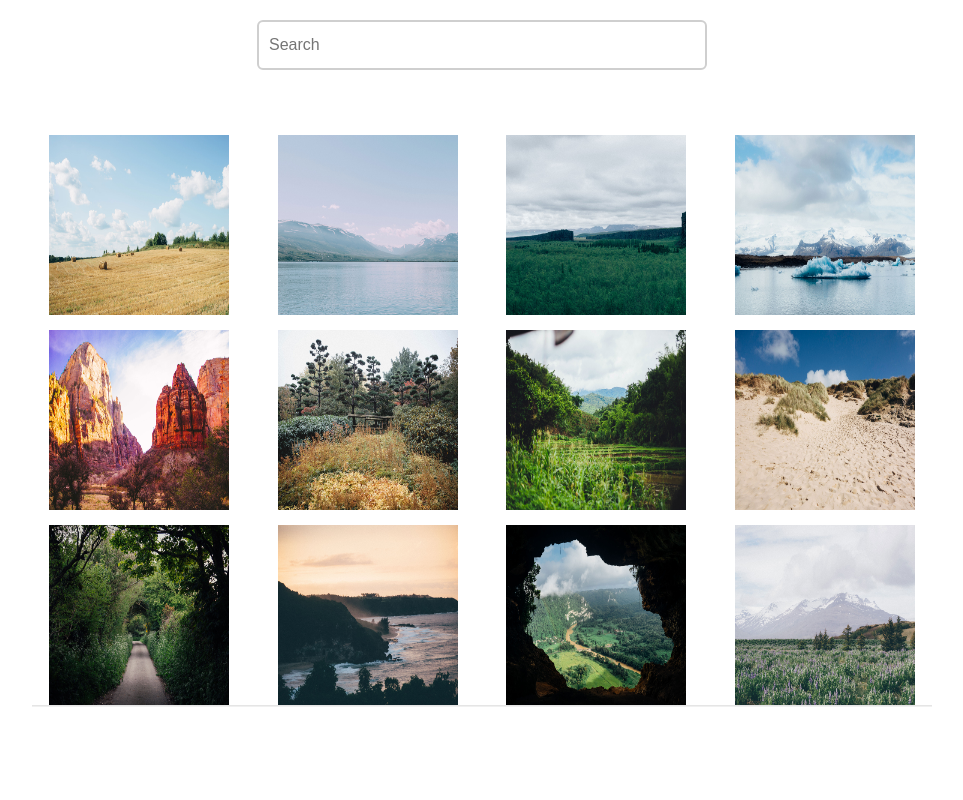
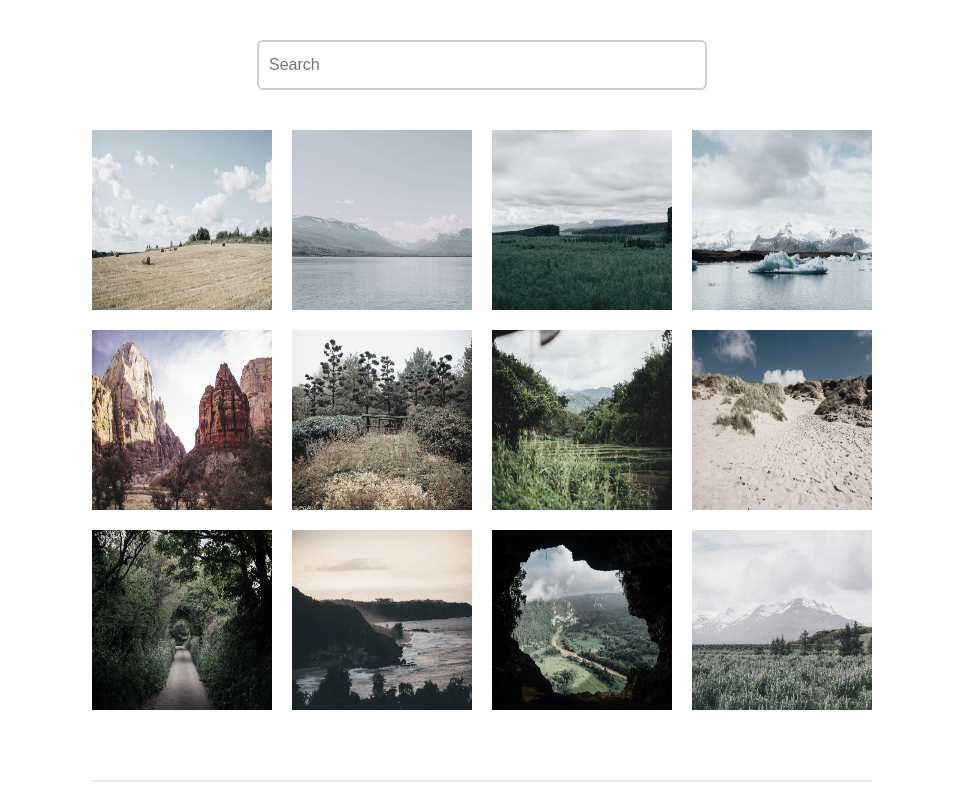
Before and after one commit to kristenwood123/interactive-photo-gallery-TTH, a plain HTML site: page index.html in a window 1280 px wide. Shown: the whole page, without its empty margins (158-1121 px from the left). Drawn offline with Linux system fonts and the light colour scheme.

Commit message:
styled transitions on imgs

```diff
--- a/styles.css
+++ b/styles.css
@@ -7,8 +7,8 @@
 .input-container {
   display: flex;
   justify-content: center;
-  padding-top: 20px;
-  padding-bottom: 20px;
+  padding-top: 40px;
+  padding-bottom: 40px;
 }
 
 input {
@@ -25,16 +25,25 @@ input::placeholder {
 
 .grid {
   box-shadow: 0 0.1em 0 0 rgba(0, 0, 0, 0.1);
-  margin: 45px auto;
+  margin: 0 auto;
   display: grid;
-  max-width: 900px;
+  max-width: 780px;
   grid-template-columns: repeat(auto-fit, minmax(180px, 1fr));
-  grid-template-rows: repeat(3, minmax(180px, 1fr));
-  grid-gap: 15px;
+  grid-auto-rows: 180px;
+  grid-gap: 20px;
+  padding-bottom: 70px;
 }
 
 .grid img {
   max-width: 180px;
   height: 180px;
   margin: 0 auto;
+  cursor: pointer;
+  filter: grayscale(60%);
 }
+
+.grid img:hover {
+  filter: none;
+  transition: 0.3s ease-out;
+  transform: scale(1.1);
+}
```
